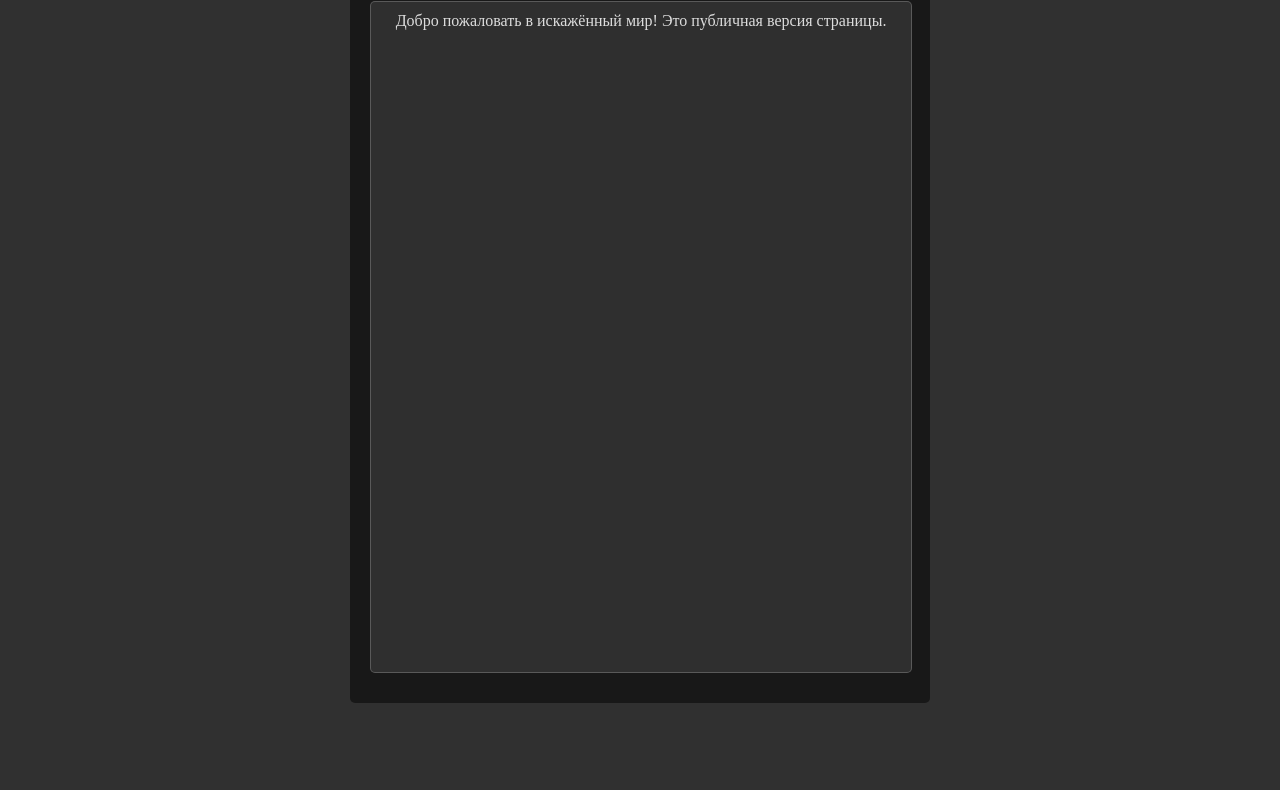
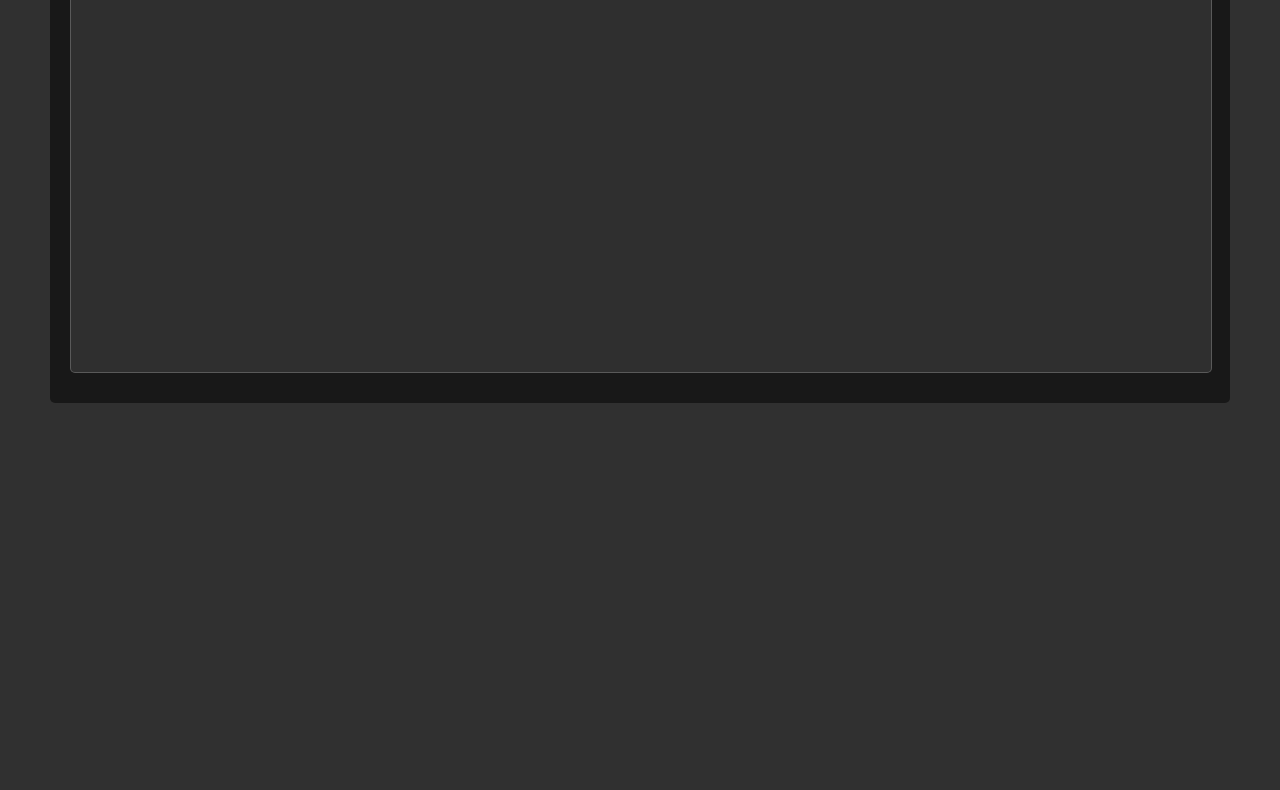
Before and after one commit to dslinak/dsworld, a plain HTML site: page index.html in a window 1280 px wide. Shown: the part 514-1304 px from the top of the page. After the commit the page ends 917 px from the top, so only its background shows below. Drawn offline with Linux system fonts and the light colour scheme.

Commit message:
Update styles.css

```diff
--- a/styles.css
+++ b/styles.css
@@ -15,7 +15,6 @@ body {
     display: flex;
     flex-direction: column; /* Располагаем элементы вертикально */
     text-align: center;
-    padding: 300px 300px;
     margin: 0 50px;
 }
 
```
